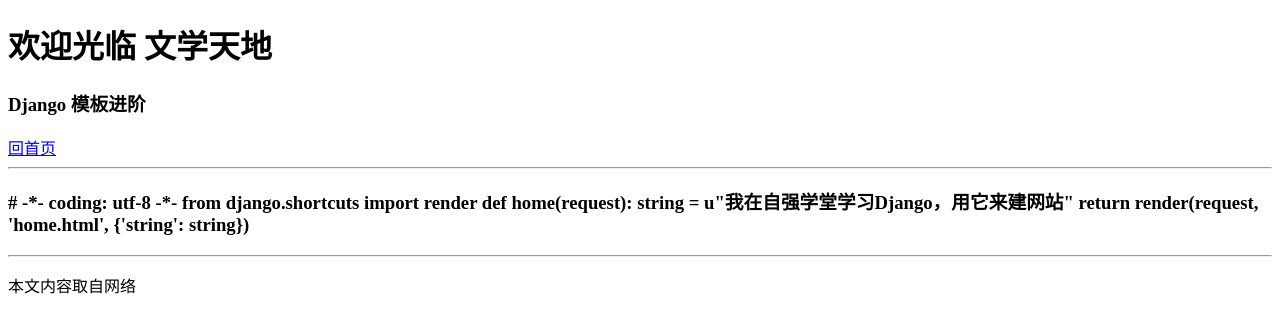
After one commit to YIchuYo/mblog, a Django app: page /post/3 in a window 1280 px wide. The commit adds this page. Shown: the top 333 px of the page. Run offline with Django 3.2, Linux system fonts and the light colour scheme; data comes from the database, SQL or seed files in the repository.

Commit message:
use template

```diff
--- a/mainsite/views.py
+++ b/mainsite/views.py
@@ -2,7 +2,7 @@
 from __future__ import unicode_literals
 
 from django.template.loader import get_template
-from django.shortcuts import render
+from django.shortcuts import render, redirect
 from django.http import HttpResponse
 from datetime import datetime
 from .models import Post
@@ -33,3 +33,13 @@ def homepage(request):
 #         print(post_lists)
 #         post_lists.append("<samll>"+str(post.body)+"</small><br><br>")   # 标签呈现小号字体效果、换行效果
 #     return HttpResponse(post_lists)
+
+def showpost(request, slug):
+    template = get_template('post.html')
+    try:
+        post = Post.objects.get(slug=slug)
+        if post != None:
+            html = template.render(locals())
+            return HttpResponse(html)
+    except:
+        return redirect('/')
--- a/mblog/urls.py
+++ b/mblog/urls.py
@@ -15,9 +15,10 @@ Including another URLconf
 """
 from django.conf.urls import url
 from django.contrib import admin
-from mainsite.views import homepage
+from mainsite.views import homepage, showpost
 
 urlpatterns = [
     url(r'^$', homepage),
+    url(r'^post/(\w+)$', showpost),
     url(r'^admin/', admin.site.urls)
 ]
--- /dev/null
+++ b/templates/base.html
@@ -0,0 +1,18 @@
+<!--base.html-->
+<!DOCTYPE <!DOCTYPE html>
+<html>
+<head>
+    <meta charset="utf-8" />
+    <title>
+        {% block title %} {% endblock %}
+    </title>
+</head>
+<body>
+    {% include 'header.html' %}
+    {% block headmessage %} {% endblock %}
+    <hr>
+    {% block content %} {% endblock %}
+    <hr>
+    {% include 'footer.html' %}
+</body>
+</html>
--- /dev/null
+++ b/templates/footer.html
@@ -0,0 +1,8 @@
+<!--footer.html-->
+{% block footer %}
+    {% if now %}
+    <p style="font-family:微软雅黑;">现在时刻: {{ now }}</p>
+    {% else %}
+    <p style="font-family:微软雅黑;">本文内容取自网络</p>
+    {% endif %}
+{% endblock %}
--- /dev/null
+++ b/templates/header.html
@@ -0,0 +1,2 @@
+<!--header.html-->
+<h1 style="font-family:微软雅黑;">欢迎光临 文学天地</h1>
--- /dev/null
+++ b/templates/post.html
@@ -0,0 +1,10 @@
+<!DOCTYPE html>
+{% extends 'base.html' %}
+{% block title %} {{ post.title }} - 文学天地 {% endblock %}
+{% block headmessage %}
+    <h3 style="font-family:微软雅黑;">{{ post.title }}</h3>
+    <a style="font-family:微软雅黑;" href="/">回首页</a>
+{% endblock %}
+{% block content %}
+    <h3 style="font-family:微软雅黑;"> {{post.body}} </h3>
+{% endblock %}
```
Also changed, not shown: templates/index.html (+10 -17 lines), 2 other files.
